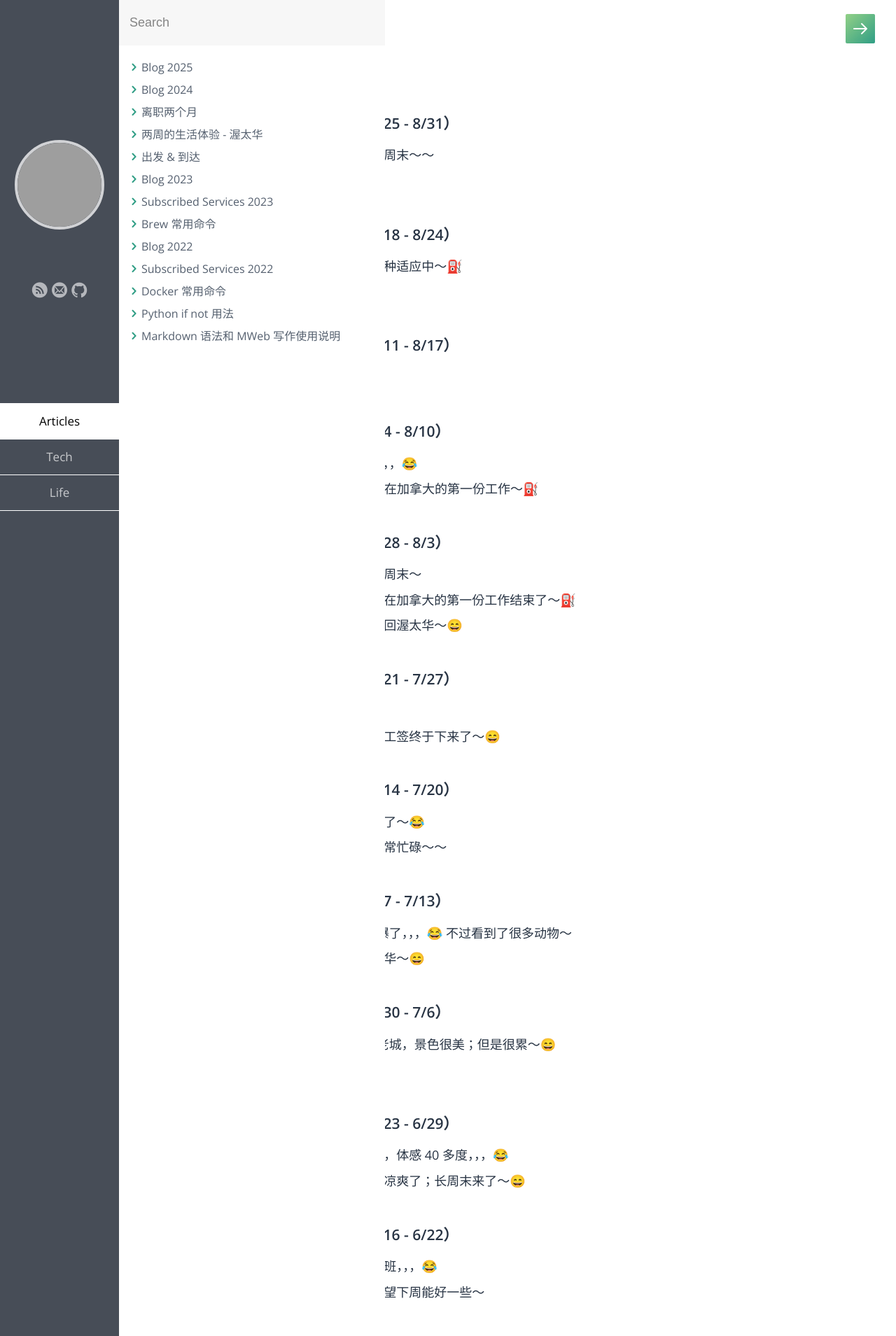
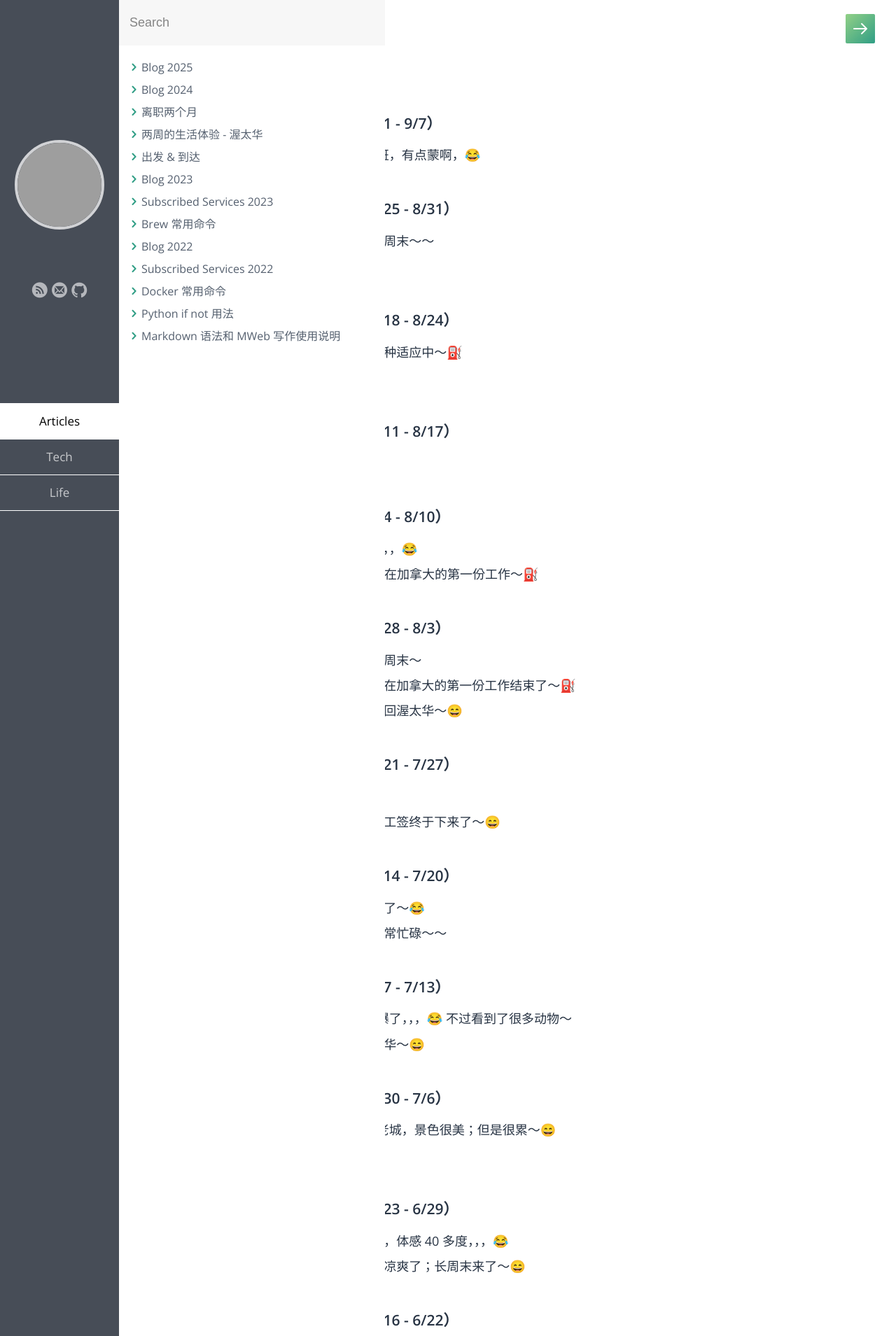
Before and after one commit to samxupeiran/samxupeiran.github.io, a Jekyll site: the page built from _posts/life/2025-01-02-my-blog.md, in a window 1280 px wide. Shown: the top 1909 px of the page at 70% size. Built offline with Jekyll 4.4.1, drawn with Linux system fonts in a browser that asks for light colours; some web fonts are replaced; some of the changed text lies outside the part shown; grey boxes are pictures that could not be loaded.

Commit message:
feat: add weekly blog 9/3

```diff
--- a/_posts/life/2025-01-02-my-blog.md
+++ b/_posts/life/2025-01-02-my-blog.md
@@ -5,6 +5,9 @@ category: Life
 tags: Blog
 ---
 
+
+- ### 2025 年 9 月 第 1 周（9/1 - 9/7）
+     - 9/3 长周末回来的第二天班，有点蒙啊，😂
 
 - ### 2025 年 8 月 第 4 周（8/25 - 8/31）
      - 8/25 周一；期待这周的长周末～～
```
